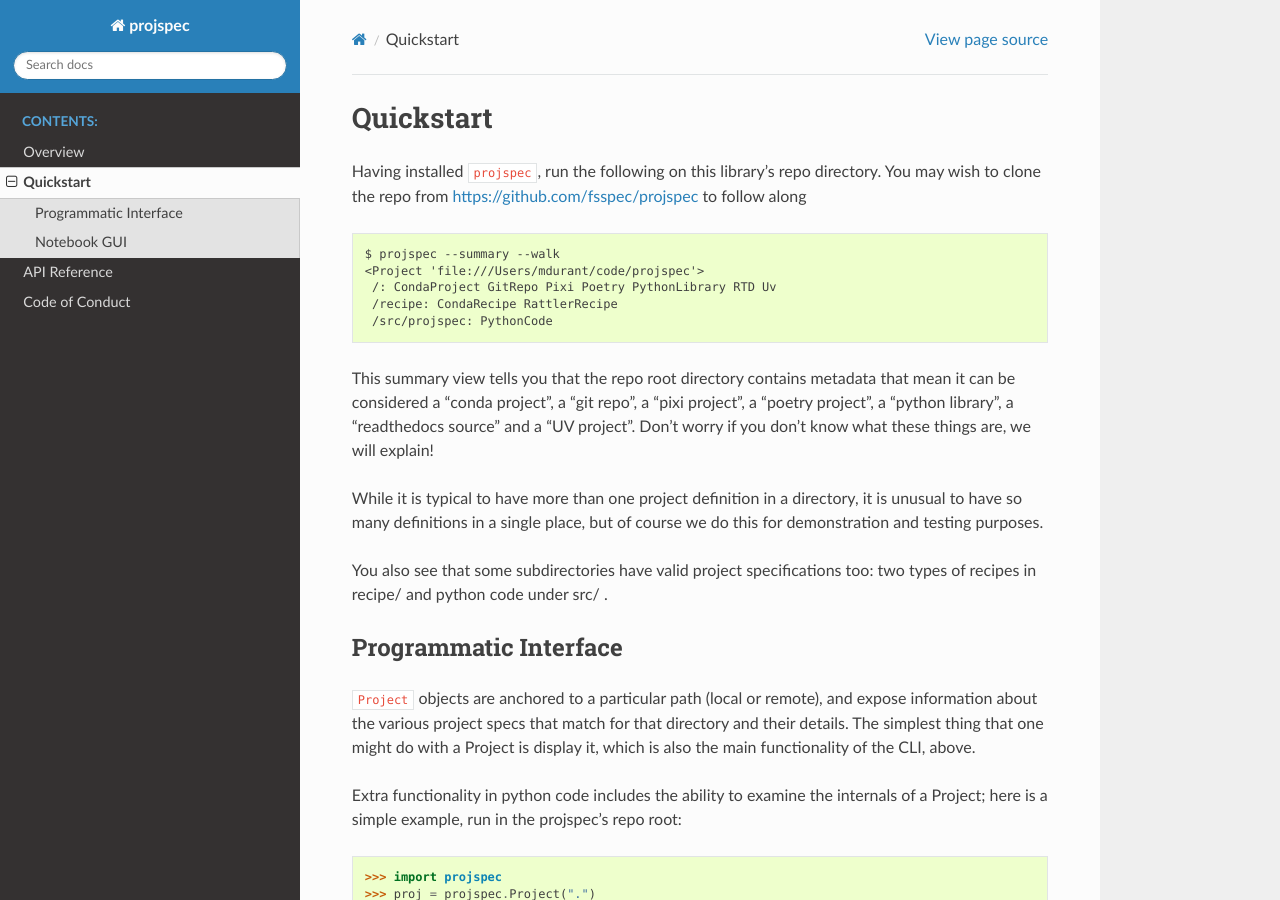
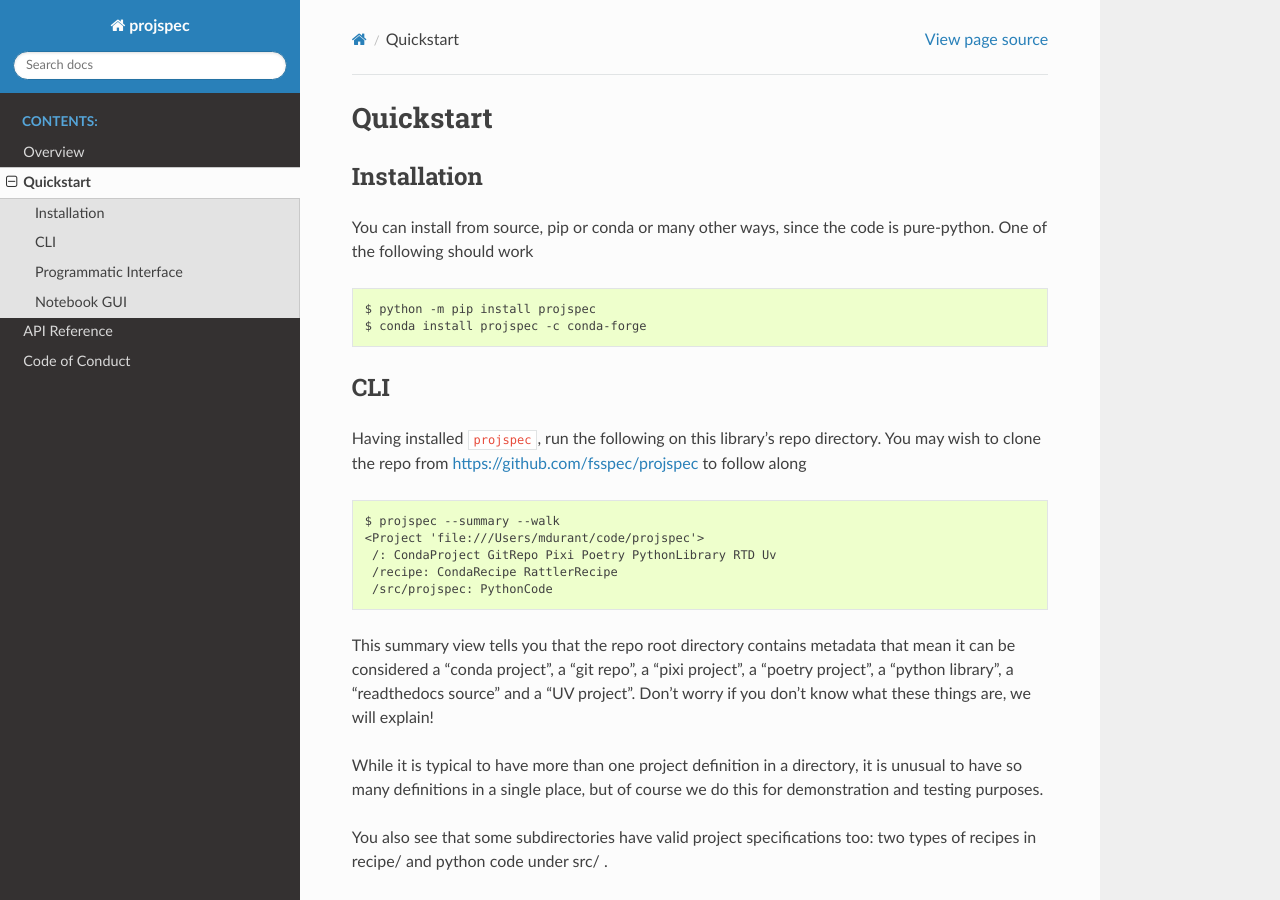
Before and after one commit to fsspec/projspec, a Sphinx documentation site: the page built from docs/source/quickstart.rst, in a window 1280 px wide and 900 px high. Built offline with Sphinx 7.4.7 and the Read the Docs theme 3.1.0, drawn with Linux system fonts in a browser that asks for light colours; the version number is read from the project's files by our own code; some of the changed text lies outside the part shown.

Commit message:
doc bits

```diff
--- a/docs/source/index.rst
+++ b/docs/source/index.rst
@@ -2,6 +2,9 @@
 =================================================
 
 Welcome to projspec, the projects' project!
+
+The "into" defined this package's scope and sets some definitions. The "quickstart"
+shows some of the concrete things you can actually do.
 
 .. toctree::
    :maxdepth: 1
--- a/docs/source/quickstart.rst
+++ b/docs/source/quickstart.rst
@@ -1,5 +1,21 @@
 Quickstart
 ==========
+
+
+Installation
+------------
+
+You can install from source, pip or conda or many other ways, since the
+code is pure-python.
+One of the following should work
+
+.. code-block::
+
+   $ python -m pip install projspec
+   $ conda install projspec -c conda-forge
+
+CLI
+---
 
 Having installed ``projspec``,
 run the following on this library's repo directory. You may wish to clone the
@@ -63,6 +79,9 @@ HTML:
 
 .. image:: img/tree.png
 
+(this is currently purely informational - in the future it will feature links, pop-up
+documentation and artifact activation buttons.)
+
 .. raw:: html
 
     <script data-goatcounter="https://projspec.goatcounter.com/count"
```
Also changed, not shown: 2 other files.
